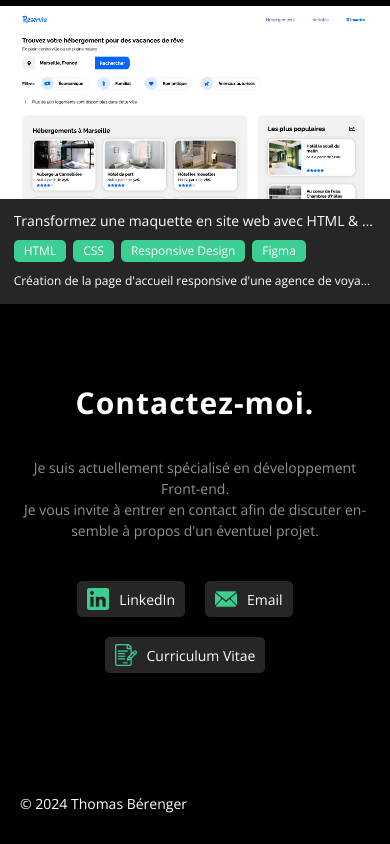
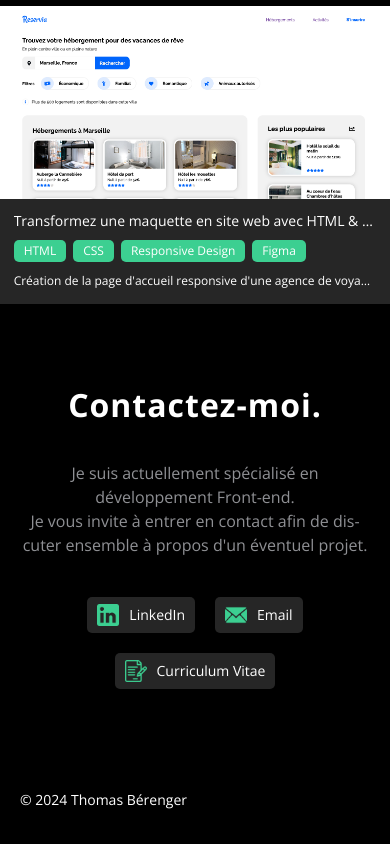
Before and after one commit to ThomasJSimpson/portfolio, a React (Vite) app: page / in a window 390 px wide. Shown: the part 4479-5323 px from the top of the page. Built offline with nearby package versions, Linux system fonts and the light colour scheme; the HTML template or start-up script is replaced by a standard one.

Commit message:
contact reponsive

```diff
--- a/src/App.css
+++ b/src/App.css
@@ -461,17 +461,17 @@ main {
 .link-pro {
   display: flex;
   align-items: center;
-  margin-right: 2rem;
   border-radius: 0.5rem;
   background-color: #141414;
   background-color: hsl(0, 0%, 15%);
   padding: 0.7rem 1rem;
+  color: white;
+}
+.welcome-social .link-pro {
+  margin-right: 2rem;
 }
 
-.link-pro p {
-  color: white;
-}
-.link-pro img {
+.welcome-social .link-pro img {
   margin-right: 1rem;
   width: 2.2rem;
   height: auto;
@@ -509,8 +509,27 @@ main {
 }
 
 .contact-social {
+  max-width: 50rem;
   display: flex;
+  width: 70%;
   margin-top: 4rem;
+}
+.contact p {
+  font-size: 1.8rem;
+}
+.contact-social {
+  display: flex;
+  justify-content: space-evenly;
+  align-items: center;
+}
+.contact-social .link-pro {
+  margin-right: 0;
+}
+
+.contact-social .link-pro img {
+  margin-right: 1rem;
+  width: 2.2rem;
+  height: auto;
 }
 footer {
   margin-bottom: 5rem;
@@ -855,19 +874,21 @@ footer {
     margin-bottom: 10rem;
   }
   .contact h1 {
-    font-size: 3rem;
+    font-size: 3.2rem;
     margin-bottom: 3rem;
   }
   .contact p {
-    font-size: 1.4rem;
+    font-size: 1.6rem;
   }
   .contact-social {
     flex-wrap: wrap;
+    justify-content: center;
+    width: 70%;
+    gap: 2rem 2rem;
+  }
 
-    justify-content: center;
-  }
   .contact-social .link-pro {
-    margin-bottom: 2rem;
+    margin-bottom: 0;
   }
   .contact-social .link-pro img {
     font-size: 2.2rem;
```
